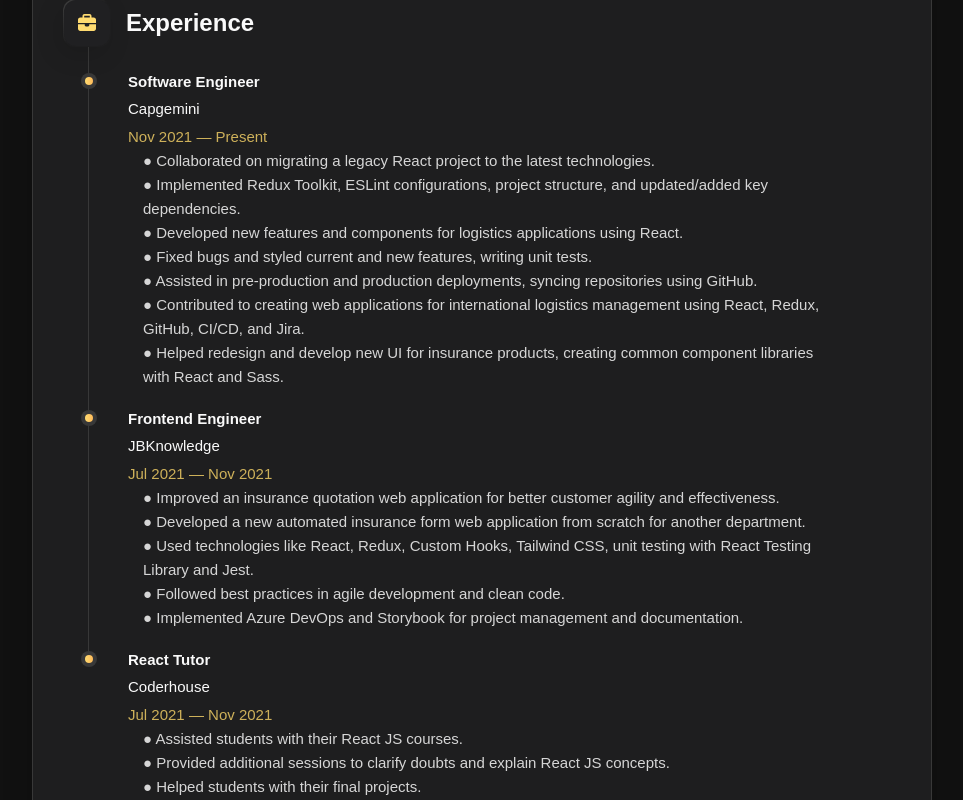
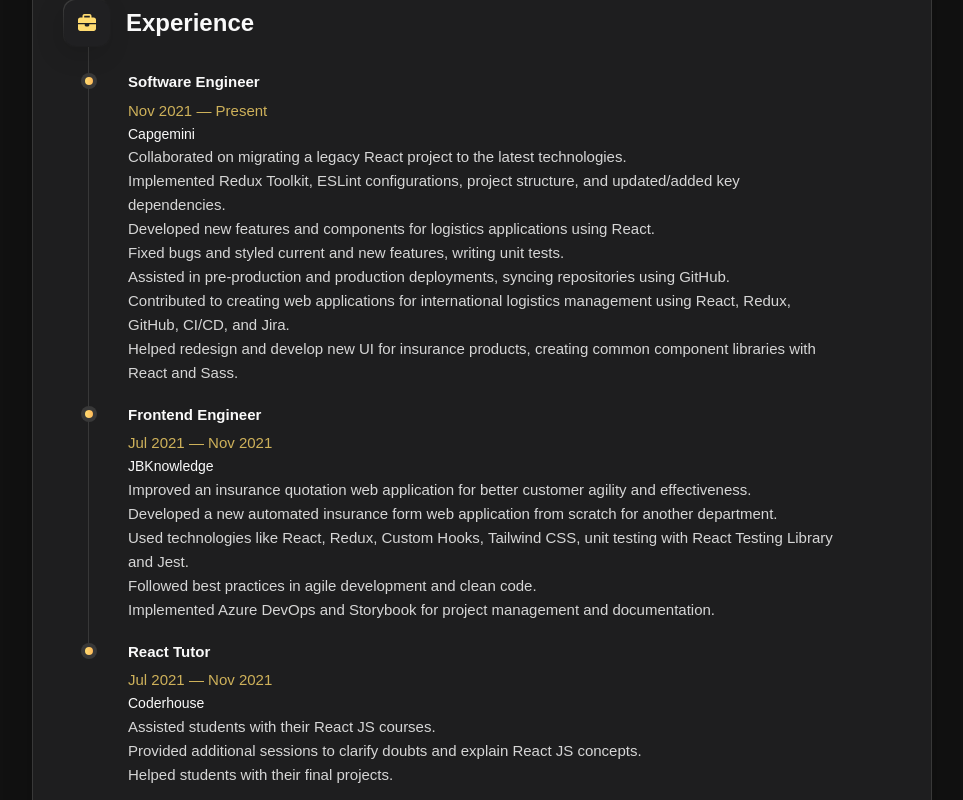
Before and after one commit to JuanGidoni/myweb, a React (Vite) app: page / in a window 1280 px wide. Shown: the part 860-1660 px from the top of the page, without its empty margins (308-1271 px from the left). Built offline with nearby package versions, Linux system fonts and the light colour scheme.

Commit message:
added workbox to componetisize work experiences

```diff
--- /dev/null
+++ b/src/ui/components/Experiences/WorkBox.tsx
@@ -0,0 +1,34 @@
+// Component to map work experiences
+//
+
+type Props = {
+  items: Array<{
+    title: string;
+    company: string;
+    date: string;
+    highlights: string[];
+  }>;
+};
+
+const WorkBox = ({ items }: Props) => {
+  return (
+    <>
+      {items?.map((item) => (
+        <li key={item.title} className="timeline-item">
+          <h4 className="h4 timeline-item-title">{item.title}</h4>
+          <span>{item.date}</span>
+          <ul className="timeline-text-class contact-info">
+            <li>
+              <span className="contact-link">{item.company}</span>
+            </li>
+            {item.highlights?.map((highlight) => (
+              <li key={highlight}>{highlight}</li>
+            ))}
+          </ul>
+        </li>
+      ))}
+    </>
+  );
+};
+
+export default WorkBox;
--- a/src/ui/pages/ResumePage.tsx
+++ b/src/ui/pages/ResumePage.tsx
@@ -1,5 +1,6 @@
 // File: src/ui/pages/ResumePage.tsx
 
+import WorkBox from "../components/Experiences/WorkBox";
 import Header from "../components/Header/Header";
 import Icon from "../components/Icon/Icon";
 import Timeline from "../components/Timeline/Timeline";
@@ -28,78 +29,46 @@ const ResumePage = () => {
           <h3 className="h3">Experience</h3>
         </div>
         <ol className="timeline-list">
-          <li className="timeline-item">
-            <h4 className="h4 timeline-item-title">Software Engineer</h4>
-            <h5 className="h5 timeline-item-title">Capgemini</h5>
-            <span>Nov 2021 — Present</span>
-            <p className="timeline-text">
-              ● Collaborated on migrating a legacy React project to the latest
-              technologies.
-            </p>
-            <p className="timeline-text">
-              ● Implemented Redux Toolkit, ESLint configurations, project
-              structure, and updated/added key dependencies.
-            </p>
-            <p className="timeline-text">
-              ● Developed new features and components for logistics applications
-              using React.
-            </p>
-            <p className="timeline-text">
-              ● Fixed bugs and styled current and new features, writing unit
-              tests.
-            </p>
-            <p className="timeline-text">
-              ● Assisted in pre-production and production deployments, syncing
-              repositories using GitHub.
-            </p>
-            <p className="timeline-text">
-              ● Contributed to creating web applications for international
-              logistics management using React, Redux, GitHub, CI/CD, and Jira.
-            </p>
-            <p className="timeline-text">
-              ● Helped redesign and develop new UI for insurance products,
-              creating common component libraries with React and Sass.
-            </p>
-          </li>
-          <li className="timeline-item">
-            <h4 className="h4 timeline-item-title">Frontend Engineer</h4>
-            <h5 className="h5 timeline-item-title">JBKnowledge</h5>
-            <span>Jul 2021 — Nov 2021</span>
-            <p className="timeline-text">
-              ● Improved an insurance quotation web application for better
-              customer agility and effectiveness.
-            </p>
-            <p className="timeline-text">
-              ● Developed a new automated insurance form web application from
-              scratch for another department.
-            </p>
-            <p className="timeline-text">
-              ● Used technologies like React, Redux, Custom Hooks, Tailwind CSS,
-              unit testing with React Testing Library and Jest.
-            </p>
-            <p className="timeline-text">
-              ● Followed best practices in agile development and clean code.
-            </p>
-            <p className="timeline-text">
-              ● Implemented Azure DevOps and Storybook for project management
-              and documentation.
-            </p>
-          </li>
-          <li className="timeline-item">
-            <h4 className="h4 timeline-item-title">React Tutor</h4>
-            <h5 className="h5 timeline-item-title">Coderhouse</h5>
-            <span>Jul 2021 — Nov 2021</span>
-            <p className="timeline-text">
-              ● Assisted students with their React JS courses.
-            </p>
-            <p className="timeline-text">
-              ● Provided additional sessions to clarify doubts and explain React
-              JS concepts.
-            </p>
-            <p className="timeline-text">
-              ● Helped students with their final projects.
-            </p>
-          </li>
+          <WorkBox
+            items={[
+              {
+                title: "Software Engineer",
+                company: "Capgemini",
+                date: "Nov 2021 — Present",
+                highlights: [
+                  "Collaborated on migrating a legacy React project to the latest technologies.",
+                  "Implemented Redux Toolkit, ESLint configurations, project structure, and updated/added key dependencies.",
+                  "Developed new features and components for logistics applications using React.",
+                  "Fixed bugs and styled current and new features, writing unit tests.",
+                  "Assisted in pre-production and production deployments, syncing repositories using GitHub.",
+                  "Contributed to creating web applications for international logistics management using React, Redux, GitHub, CI/CD, and Jira.",
+                  "Helped redesign and develop new UI for insurance products, creating common component libraries with React and Sass.",
+                ],
+              },
+              {
+                title: "Frontend Engineer",
+                company: "JBKnowledge",
+                date: "Jul 2021 — Nov 2021",
+                highlights: [
+                  "Improved an insurance quotation web application for better customer agility and effectiveness.",
+                  "Developed a new automated insurance form web application from scratch for another department.",
+                  "Used technologies like React, Redux, Custom Hooks, Tailwind CSS, unit testing with React Testing Library and Jest.",
+                  "Followed best practices in agile development and clean code.",
+                  "Implemented Azure DevOps and Storybook for project management and documentation.",
+                ],
+              },
+              {
+                title: "React Tutor",
+                company: "Coderhouse",
+                date: "Jul 2021 — Nov 2021",
+                highlights: [
+                  "Assisted students with their React JS courses.",
+                  "Provided additional sessions to clarify doubts and explain React JS concepts.",
+                  "Helped students with their final projects.",
+                ],
+              },
+            ]}
+          />
         </ol>
       </section>
       <section className="timeline">
```
Also changed, not shown: src/utils/date.ts (added, +8 -0 lines).
